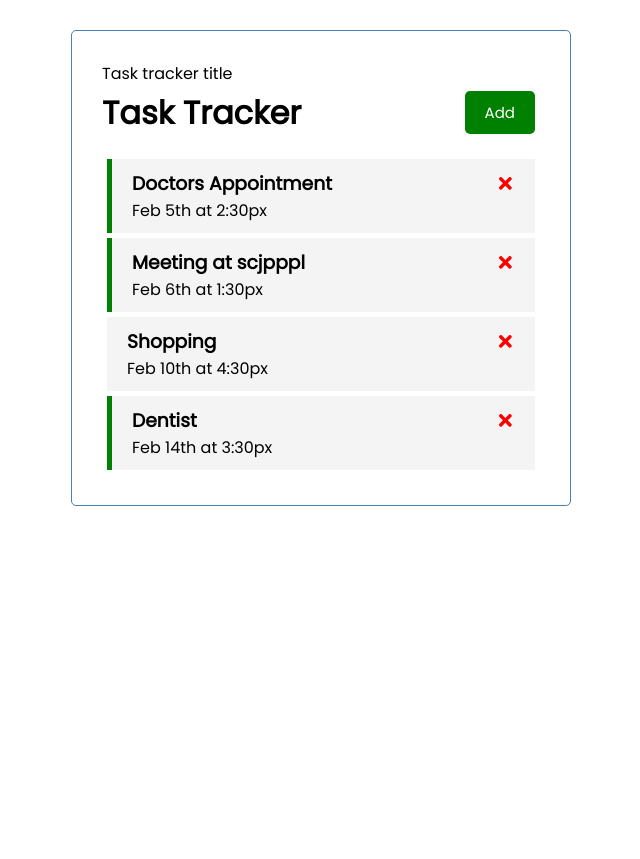
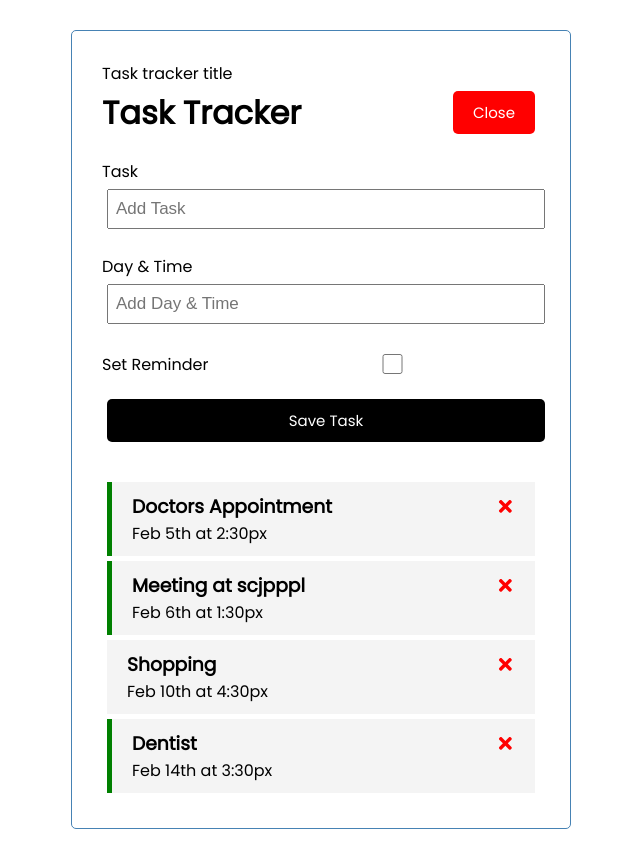
Before and after one commit to zincycogy/task-tracker, a React (Create React App) app: page / in a window 1280 px wide. Both pictures are taken after a click on the button "Add". Shown: the whole page, without its empty margins (319-959 px from the left). Before the commit the page ends 800 px from the top, so only its background shows below. Built offline with nearby package versions, Linux system fonts and the light colour scheme.

Commit message:
add form to allowto add new tasks and added toggle to show/hide the form

```diff
--- a/src/App.js
+++ b/src/App.js
@@ -1,8 +1,10 @@
 import { useState } from "react";
+import { AddTask } from "./components/AddTask";
 import Header from "./components/Header";
 import Tasks from "./components/Tasks";
 
 function App() {
+	const [showAddTask, setShowAddTask] = useState(false);
 	const [tasks, setTasks] = useState([
 		{
 			id: 1,
@@ -30,6 +32,12 @@
 		},
 	]);
 
+	const addTask = (task) => {
+		const id = Math.floor(Math.random() * 10000) + 1;
+		const newTask = { id, ...task };
+		setTasks([...tasks, newTask]);
+	};
+
 	const deleteTask = (id) => {
 		setTasks(tasks.filter((task) => task.id !== id));
 	};
@@ -46,7 +54,11 @@
 	return (
 		<div className="container">
 			Task tracker title
-			<Header />
+			<Header
+				onAdd={() => setShowAddTask(!showAddTask)}
+				showAdd={showAddTask}
+			/>
+			{showAddTask && <AddTask onAdd={addTask} />}
 			{tasks.length > 0 ? (
 				<Tasks tasks={tasks} onDelete={deleteTask} onToggle={toggleReminder} />
 			) : (
--- /dev/null
+++ b/src/components/AddTask.js
@@ -0,0 +1,55 @@
+import { useState } from "react";
+
+export const AddTask = ({ onAdd }) => {
+	const [text, setText] = useState("");
+	const [day, setDay] = useState("");
+	const [reminder, setReminder] = useState(false);
+
+	const onSubmit = (e) => {
+		e.preventDefault();
+
+		if (!text) {
+			alert("please add task");
+			return;
+		}
+
+		onAdd({ text, day, reminder });
+		setText("");
+		setDay("");
+		setReminder(false);
+	};
+	return (
+		<form className="add-form" onSubmit={onSubmit}>
+			<div className="form-control">
+				<label>Task</label>
+				<input
+					type="text"
+					placeholder="Add Task"
+					value={text}
+					onChange={(e) => setText(e.target.value)}
+				/>
+			</div>
+
+			<div className="form-control">
+				<label>Day & Time</label>
+				<input
+					type="text"
+					placeholder="Add Day & Time"
+					value={day}
+					onChange={(e) => setDay(e.target.value)}
+				/>
+			</div>
+
+			<div className="form-control form-control-check">
+				<label>Set Reminder</label>
+				<input
+					type="checkbox"
+					checked={reminder}
+					value={reminder}
+					onChange={(e) => setReminder(e.currentTarget.checked)}
+				/>
+			</div>
+			<input className="btn btn-block" type="submit" value="Save Task" />
+		</form>
+	);
+};
--- a/src/components/Header.js
+++ b/src/components/Header.js
@@ -1,15 +1,15 @@
 import PropTypes from "prop-types";
 import { Button } from "./Button";
 
-const Header = ({ title }) => {
-	const onClick = () => {
-		console.log("click");
-	};
-
+const Header = ({ title, onAdd, showAdd }) => {
 	return (
 		<header className="header">
 			<h1>{title}</h1>
-			<Button color="green" text="Add" onClick={onClick} />
+			<Button
+				color={showAdd ? "red" : "green"}
+				text={showAdd ? "Close" : "Add"}
+				onClick={onAdd}
+			/>
 		</header>
 	);
 };
```
Also changed, not shown: 1 other file (tests, documents, lock files or other folders).
